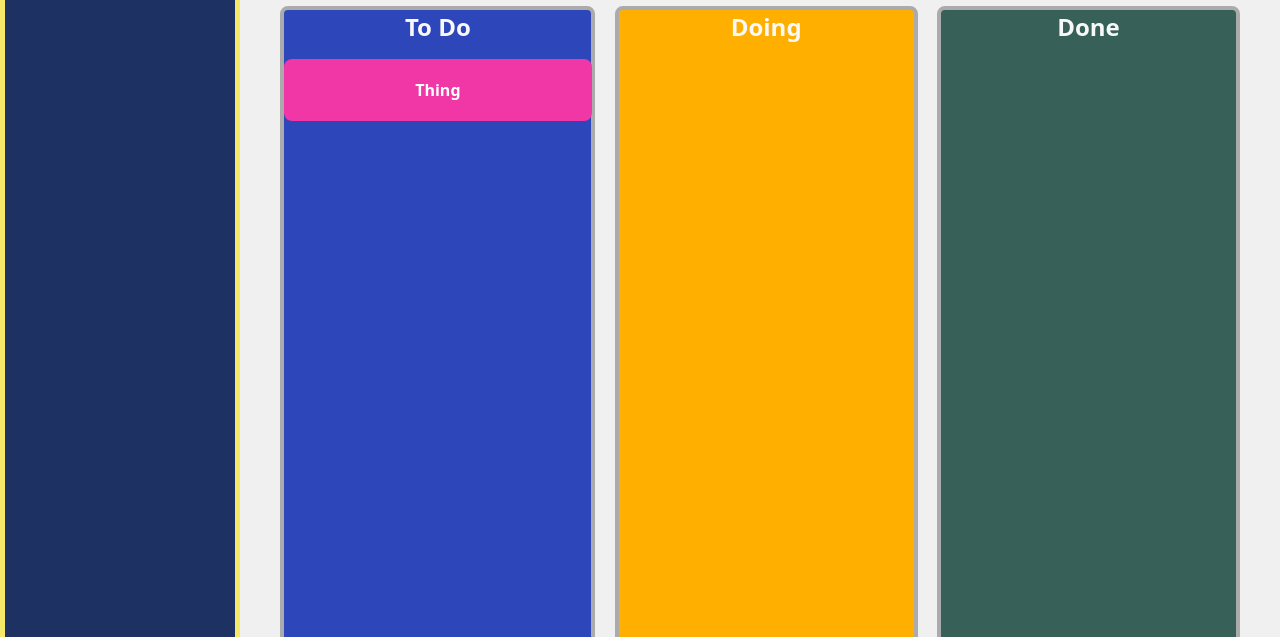
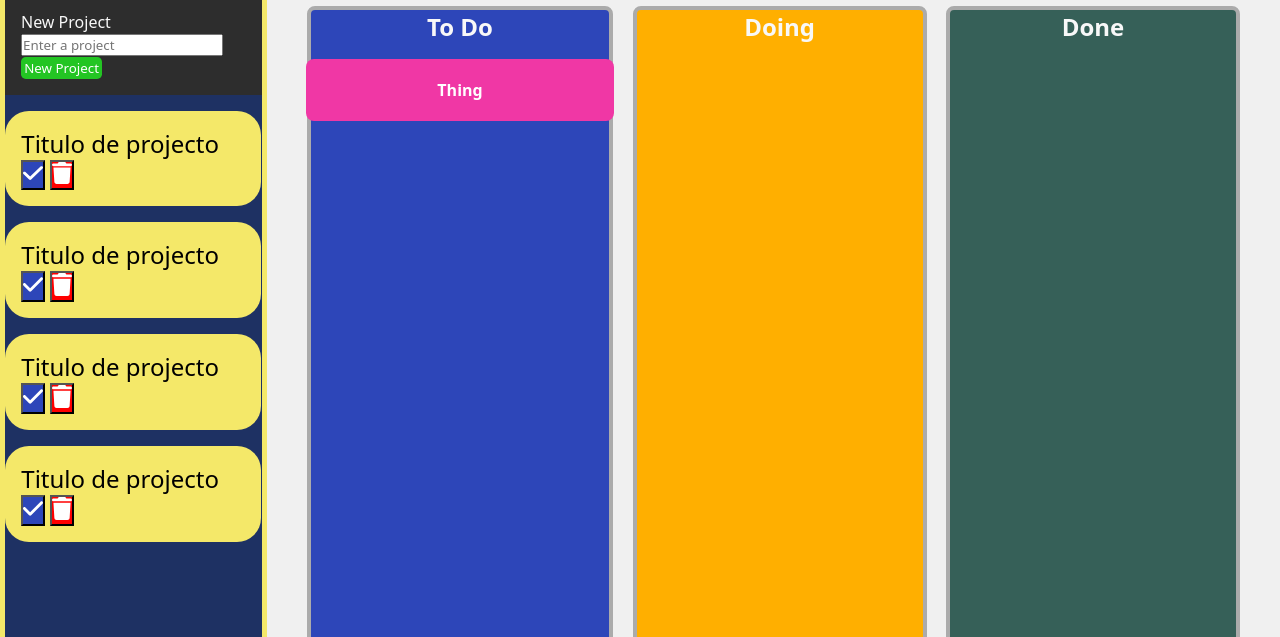
Before and after one commit to Andy-Castle/Todo-List, a website built with webpack: page src/index.html in a window 1280 px wide. Shown: the part 74-711 px from the top of the page. Built offline with nearby package versions, Linux system fonts and the light colour scheme.

Commit message:
por ahora llevo esto

```diff
--- a/src/index.html
+++ b/src/index.html
@@ -12,6 +12,59 @@
       </header>
       <section>
         <div class="menu">
+          <div class="projects-section">
+            <div class="createProject">
+              <form action="#">
+                <label for="project">New Project</label>
+                <input
+                  type="text"
+                  id="project"
+                  name="project"
+                  placeholder="Enter a project" />
+                <button type="submit">New Project</button>
+              </form>
+            </div>
+            <div class="projectToShow">
+              <div class="projectCard">
+                <div class="cardProject">
+                  <h1>Titulo de projecto</h1>
+                  <button class="select">
+                    <img src="Public/icons/select.svg" alt="Select" />
+                  </button>
+                  <button class="delete">
+                    <img src="Public/icons/delete.svg" alt="delete" />
+                  </button>
+                </div>
+                <div class="cardProject">
+                  <h1>Titulo de projecto</h1>
+                  <button class="select">
+                    <img src="Public/icons/select.svg" alt="Select" />
+                  </button>
+                  <button class="delete">
+                    <img src="Public/icons/delete.svg" alt="delete" />
+                  </button>
+                </div>
+                <div class="cardProject">
+                  <h1>Titulo de projecto</h1>
+                  <button class="select">
+                    <img src="Public/icons/select.svg" alt="Select" />
+                  </button>
+                  <button class="delete">
+                    <img src="Public/icons/delete.svg" alt="delete" />
+                  </button>
+                </div>
+                <div class="cardProject">
+                  <h1>Titulo de projecto</h1>
+                  <button class="select">
+                    <img src="Public/icons/select.svg" alt="Select" />
+                  </button>
+                  <button class="delete">
+                    <img src="Public/icons/delete.svg" alt="delete" />
+                  </button>
+                </div>
+              </div>
+            </div>
+          </div>
           <footer>
             <a
               href="https://github.com/Andy-Castle/Todo-List---Trello-Base-it.git"
@@ -23,7 +76,22 @@
             </a>
           </footer>
         </div>
-        <div class="todo-list" id="todo-list"></div>
+        <div class="todo-list" id="todo-list">
+          <div class="ToDo">
+            <h1>To Do</h1>
+            <div id="To_Do">
+              <div id="1" class="card">Thing</div>
+            </div>
+          </div>
+          <div class="Doing">
+            <h1>Doing</h1>
+            <div id="Doing"></div>
+          </div>
+          <div class="Done">
+            <h1>Done</h1>
+            <div id="Done"></div>
+          </div>
+        </div>
       </section>
     </main>
   </body>
--- a/src/index.js
+++ b/src/index.js
@@ -10,33 +10,33 @@ import {
 
 const TodoList = document.getElementById("todo-list");
 
-function CreateTemplate() {
-  TodoList.innerHTML = `<div class="ToDo">
-            <h1>To Do</h1>
-            <div
-              id="To_Do"></div>
-          </div>
-          <div class="Doing">
-            <h1>Doing</h1>
-            <div id="Doing"></div>
-          </div>
-          <div class="Done">
-            <h1>Done</h1>
-            <div id="Done"></div>
-          </div>`;
-}
-CreateTemplate();
+// function CreateTemplate() {
+//   TodoList.innerHTML = `<div class="ToDo">
+//             <h1>To Do</h1>
+//             <div
+//               id="To_Do"></div>
+//           </div>
+//           <div class="Doing">
+//             <h1>Doing</h1>
+//             <div id="Doing"></div>
+//           </div>
+//           <div class="Done">
+//             <h1>Done</h1>
+//             <div id="Done"></div>
+//           </div>`;
+// }
+// CreateTemplate();
 
-function addCard() {
-  const ListToDo = document.getElementById("To_Do");
+// function addCard() {
+//   const ListToDo = document.getElementById("To_Do");
 
-  ListToDo.innerHTML = `<div
-  id="1"
-  class="card"
- >
-  Thing
-</div>
-`;
-}
+//   ListToDo.innerHTML = `<div
+//   id="1"
+//   class="card"
+//  >
+//   Thing
+// </div>
+// `;
+// }
 
 addCard();
--- a/src/styles.css
+++ b/src/styles.css
@@ -39,19 +39,74 @@ header {
 
 section {
   display: flex;
+
   height: calc(100vh - 4rem);
 
   .menu {
+    overflow-y: auto;
+    scroll-snap-type: y mandatory;
     background-color: var(--color-blue-strong);
-    width: 24vw;
+    width: 27.5vw;
     border: 5px #f4e869 solid;
     border-radius: 2px;
+    display: flex;
+    justify-content: center;
+    align-content: space-between;
+    flex-wrap: wrap;
+  }
 
-    display: flex;
-    flex-direction: column;
-    align-content: center;
-    justify-content: flex-end;
-    flex-wrap: wrap;
+  .projects-section {
+    .createProject {
+      background-color: #2d2d2d;
+      padding: 1rem;
+
+      input {
+        color: black;
+      }
+
+      button {
+        background: #2d2d;
+        padding: 0.1rem 0.2rem;
+        border-radius: 0.3rem;
+        color: white;
+        font-weight: 500;
+        border: none;
+
+        &:hover {
+          color: black;
+          background: rgba(111, 255, 111, 0.867);
+        }
+      }
+    }
+
+    .projectToShow {
+      display: flex;
+      justify-content: center;
+
+      .cardProject {
+        background-color: #f4e869;
+        border-radius: 1.5rem;
+        width: 14rem;
+        padding: 1rem;
+        margin-top: 1rem;
+
+        h1 {
+          font-weight: normal;
+          color: black;
+        }
+
+        .select {
+          width: 1.5rem;
+
+          background-color: #2d46b9;
+        }
+
+        .delete {
+          width: 1.5rem;
+          background-color: red;
+        }
+      }
+    }
   }
 
   .todo-list {
@@ -65,6 +120,8 @@ section {
 
 footer {
   padding: 0.5rem 1.5rem;
+  position: sticky;
+
   img {
     width: 2.5rem;
     height: 2.5rem;
```
Also changed, not shown: src/Public/icons/delete.svg (added), src/Public/icons/edit.svg (added), src/Public/icons/next.svg (added), src/Public/icons/select.svg (added).
